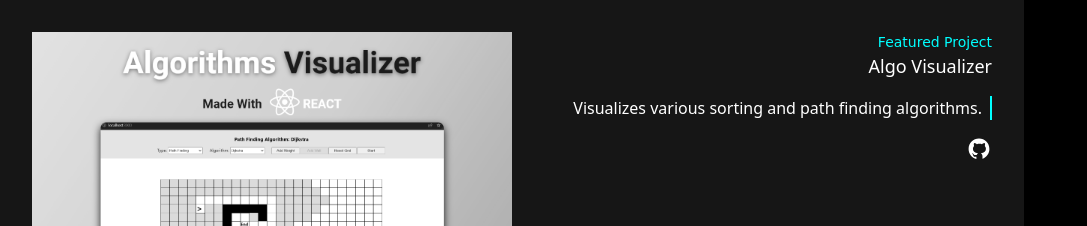
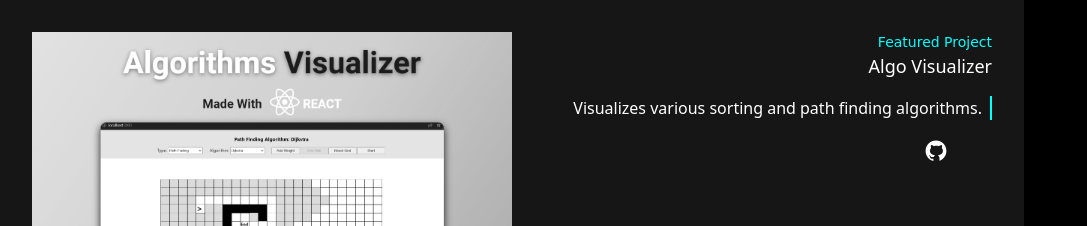
Before and after one commit to robin-jr/portfolio, a Next.js app: page / in a window 1280 px wide. Shown: the part 2580-2806 px from the top of the page, without its empty margins (0-1087 px from the left). Built offline with nearby package versions, Linux system fonts and the light colour scheme.

Commit message:
added algo-visualizer link

```diff
--- a/components/Projects.tsx
+++ b/components/Projects.tsx
@@ -8,7 +8,7 @@ function Projects() {
         tags: ["Spotify Api", "Firebase"], githubLink: "https://github.com/robin-jr/Spotify-Lyric-Finder/", link: "", image: "/spotify-project.png", greyImage: "/spotify-project-grey.png"
     }, {
         title: "Algo Visualizer", description: "Visualizes various sorting and path finding algorithms.",
-        tags: ["React Js", "DSA"], githubLink: "https://github.com/robin-jr/Algo-Visualizer", link: "", image: "/algo-project.png", greyImage: "/algo-project-grey.png",
+        tags: ["React Js", "DSA"], githubLink: "https://github.com/robin-jr/Algo-Visualizer", link: "https://robins-algo-visualizer.netlify.app/", image: "/algo-project.png", greyImage: "/algo-project-grey.png",
     },]
     return (
         <div className={styles.projectsContainer}>
```
